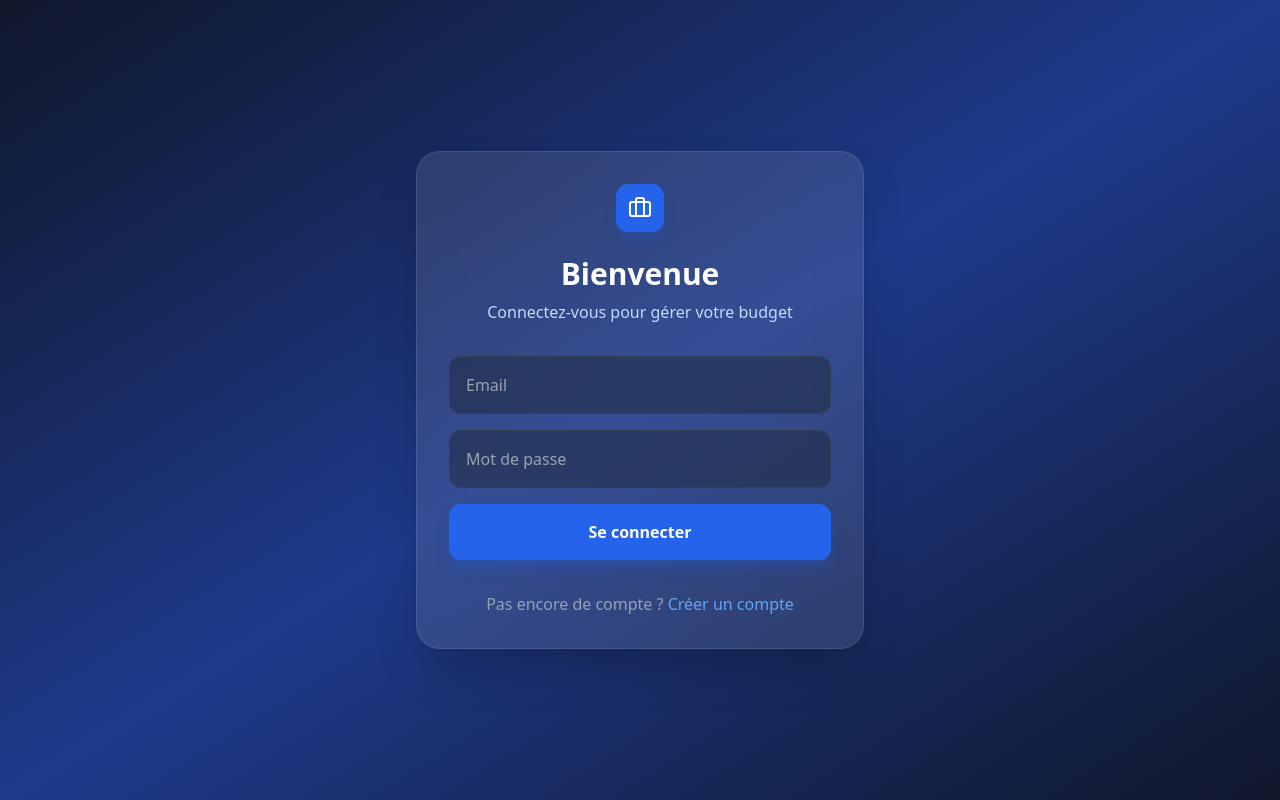
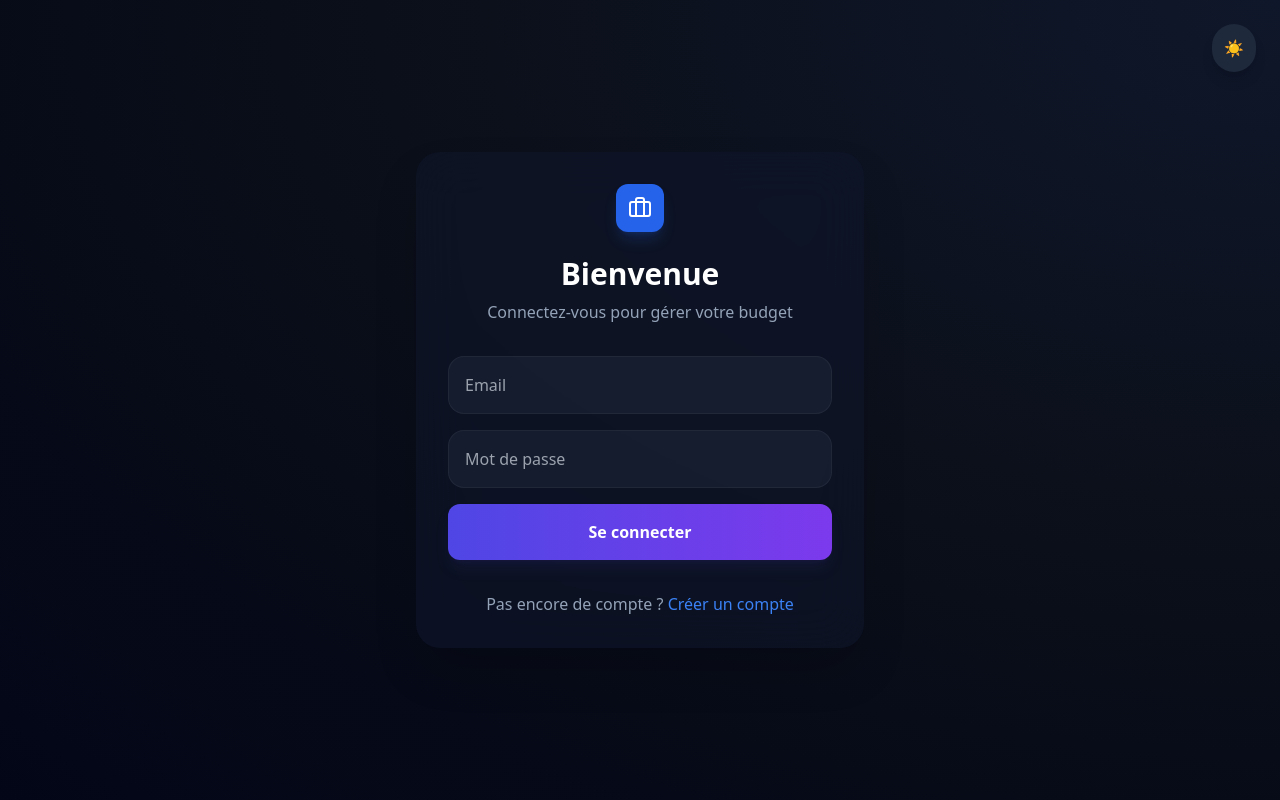
Before and after one commit to GARNIER-Emmanuel/Budget-Tracker, a React (Create React App) app: page / in a window 1280 px wide. Built offline with nearby package versions, Linux system fonts and the light colour scheme; no server answers.

Commit message:
fix: add build script for Render backend

```diff
--- a/package.json
+++ b/package.json
@@ -26,7 +26,7 @@
   },
   "scripts": {
     "start": "react-scripts start",
-    "build": "CI=false react-scripts build",
+    "build": "react-scripts build",
     "test": "react-scripts test",
     "eject": "react-scripts eject"
   },
--- a/src/App.js
+++ b/src/App.js
@@ -8,10 +8,20 @@ import { useAuth } from './context/AuthContext';
 export default function App() {
   const { user, loading } = useAuth();
   const [authMode, setAuthMode] = useState('login');
+  const [isDarkMode, setIsDarkMode] = useState(() => {
+    const saved = localStorage.getItem('nova_theme');
+    return saved ? JSON.parse(saved) : true;
+  });
+
+  const toggleTheme = () => {
+    const newVal = !isDarkMode;
+    setIsDarkMode(newVal);
+    localStorage.setItem('nova_theme', JSON.stringify(newVal));
+  };
 
   if (loading) {
     return (
-      <div className="h-screen flex items-center justify-center bg-slate-900 text-white">
+      <div className={`h-screen flex items-center justify-center ${isDarkMode ? 'bg-slate-900 text-white' : 'bg-slate-50 text-slate-800'}`}>
         <Loader2 className="animate-spin w-10 h-10" />
       </div>
     );
@@ -19,9 +29,9 @@ export default function App() {
 
   if (!user) {
     return authMode === 'login'
-      ? <Login onSwitch={() => setAuthMode('register')} />
-      : <Register onSwitch={() => setAuthMode('login')} />;
+      ? <Login onSwitch={() => setAuthMode('register')} isDarkMode={isDarkMode} toggleTheme={toggleTheme} />
+      : <Register onSwitch={() => setAuthMode('login')} isDarkMode={isDarkMode} toggleTheme={toggleTheme} />;
   }
 
-  return <Dashboard />;
+  return <Dashboard isDarkMode={isDarkMode} setIsDarkMode={setIsDarkMode} />;
 }
--- a/src/components/Auth/Login.js
+++ b/src/components/Auth/Login.js
@@ -1,13 +1,15 @@
 import React, { useState } from 'react';
 import { useAuth } from '../../context/AuthContext';
 import { Loader2, Briefcase } from 'lucide-react';
+import { getTheme } from '../../constants/theme';
 
-export default function Login({ onSwitch }) {
+export default function Login({ onSwitch, isDarkMode, toggleTheme }) {
     const { login } = useAuth();
     const [email, setEmail] = useState('');
     const [password, setPassword] = useState('');
     const [loading, setLoading] = useState(false);
     const [error, setError] = useState('');
+    const theme = getTheme(isDarkMode);
 
     const handleSubmit = async (e) => {
         e.preventDefault();
@@ -23,18 +25,27 @@ export default function Login({ onSwitch }) {
     };
 
     return (
-        <div className="min-h-screen flex items-center justify-center bg-gradient-to-br from-slate-900 via-blue-900 to-slate-900 p-4 font-sans">
-            <div className="w-full max-w-md bg-white/10 backdrop-blur-xl border border-white/10 p-8 rounded-3xl shadow-2xl">
+        <div className={`min-h-screen flex items-center justify-center ${theme.bg} p-4 font-sans transition-colors duration-300`}>
+            {/* Theme Toggle */}
+            <button
+                onClick={toggleTheme}
+                className={`absolute top-6 right-6 p-3 rounded-full shadow-lg transition-transform hover:scale-110 ${isDarkMode ? 'bg-slate-800 text-yellow-400' : 'bg-white text-slate-700'}`}
+                aria-label="Toggle Theme"
+            >
+                {isDarkMode ? '☀️' : '🌙'}
+            </button>
+
+            <div className={`w-full max-w-md ${theme.glass} p-8 rounded-3xl`}>
                 <div className="flex justify-center mb-6">
                     <div className="w-12 h-12 bg-blue-600 rounded-xl flex items-center justify-center text-white shadow-lg shadow-blue-600/20">
                         <Briefcase size={24} />
                     </div>
                 </div>
-                <h2 className="text-3xl font-bold text-center text-white mb-2">Bienvenue</h2>
-                <p className="text-blue-200 text-center mb-8">Connectez-vous pour gérer votre budget</p>
+                <h2 className={`text-3xl font-bold text-center mb-2 ${theme.textMain}`}>Bienvenue</h2>
+                <p className={`text-center mb-8 ${theme.textMuted}`}>Connectez-vous pour gérer votre budget</p>
 
                 {error && (
-                    <div className="bg-rose-500/10 border border-rose-500/20 text-rose-300 p-3 rounded-xl mb-4 text-sm text-center">
+                    <div className="bg-rose-500/10 border border-rose-500/20 text-rose-500 p-3 rounded-xl mb-4 text-sm text-center">
                         {error}
                     </div>
                 )}
@@ -44,7 +55,7 @@ export default function Login({ onSwitch }) {
                         <input
                             type="email"
                             placeholder="Email"
-                            className="w-full bg-slate-800/50 border border-slate-700 text-white rounded-xl p-4 outline-none focus:border-blue-500 transition-colors"
+                            className={`w-full p-4 outline-none transition-colors border ${theme.input}`}
                             value={email}
                             onChange={(e) => setEmail(e.target.value)}
                             required
@@ -54,7 +65,7 @@ export default function Login({ onSwitch }) {
                         <input
                             type="password"
                             placeholder="Mot de passe"
-                            className="w-full bg-slate-800/50 border border-slate-700 text-white rounded-xl p-4 outline-none focus:border-blue-500 transition-colors"
+                            className={`w-full p-4 outline-none transition-colors border ${theme.input} `}
                             value={password}
                             onChange={(e) => setPassword(e.target.value)}
                             required
@@ -63,16 +74,16 @@ export default function Login({ onSwitch }) {
                     <button
                         type="submit"
                         disabled={loading}
-                        className="w-full bg-blue-600 hover:bg-blue-500 text-white font-semibold py-4 rounded-xl transition-all shadow-lg shadow-blue-600/25 flex items-center justify-center"
+                        className={`w-full py-4 font-semibold transition-all flex items-center justify-center ${theme.buttonPrimary}`}
                     >
                         {loading ? <Loader2 className="animate-spin" /> : 'Se connecter'}
                     </button>
                 </form>
 
                 <div className="mt-8 text-center">
-                    <p className="text-slate-400">
+                    <p className={theme.textMuted}>
                         Pas encore de compte ?{' '}
-                        <button onClick={onSwitch} className="text-blue-400 hover:text-blue-300 font-medium transition-colors">
+                        <button onClick={onSwitch} className="text-blue-500 hover:text-blue-400 font-medium transition-colors">
                             Créer un compte
                         </button>
                     </p>
--- a/src/components/Auth/Register.js
+++ b/src/components/Auth/Register.js
@@ -1,14 +1,16 @@
 import React, { useState } from 'react';
 import { useAuth } from '../../context/AuthContext';
 import { Loader2, UserPlus } from 'lucide-react';
+import { getTheme } from '../../constants/theme';
 
-export default function Register({ onSwitch }) {
+export default function Register({ onSwitch, isDarkMode, toggleTheme }) {
     const { register } = useAuth();
     const [email, setEmail] = useState('');
     const [password, setPassword] = useState('');
     const [confirmPassword, setConfirmPassword] = useState('');
     const [loading, setLoading] = useState(false);
     const [error, setError] = useState('');
+    const theme = getTheme(isDarkMode);
 
     const handleSubmit = async (e) => {
         e.preventDefault();
@@ -27,18 +29,27 @@ export default function Register({ onSwitch }) {
     };
 
     return (
-        <div className="min-h-screen flex items-center justify-center bg-gradient-to-br from-slate-900 via-purple-900 to-slate-900 p-4 font-sans">
-            <div className="w-full max-w-md bg-white/10 backdrop-blur-xl border border-white/10 p-8 rounded-3xl shadow-2xl">
+        <div className={`min-h-screen flex items-center justify-center ${theme.bg} p-4 font-sans transition-colors duration-300`}>
+            {/* Theme Toggle */}
+            <button
+                onClick={toggleTheme}
+                className={`absolute top-6 right-6 p-3 rounded-full shadow-lg transition-transform hover:scale-110 ${isDarkMode ? 'bg-slate-800 text-yellow-400' : 'bg-white text-slate-700'}`}
+                aria-label="Toggle Theme"
+            >
+                {isDarkMode ? '☀️' : '🌙'}
+            </button>
+
+            <div className={`w-full max-w-md ${theme.glass} p-8 rounded-3xl`}>
                 <div className="flex justify-center mb-6">
                     <div className="w-12 h-12 bg-purple-600 rounded-xl flex items-center justify-center text-white shadow-lg shadow-purple-600/20">
                         <UserPlus size={24} />
                     </div>
                 </div>
-                <h2 className="text-3xl font-bold text-center text-white mb-2">Créer un compte</h2>
-                <p className="text-purple-200 text-center mb-8">Rejoignez NovaBudget gratuitement</p>
+                <h2 className={`text-3xl font-bold text-center mb-2 ${theme.textMain}`}>Créer un compte</h2>
+                <p className={`text-center mb-8 ${theme.textMuted}`}>Rejoignez NovaBudget gratuitement</p>
 
                 {error && (
-                    <div className="bg-rose-500/10 border border-rose-500/20 text-rose-300 p-3 rounded-xl mb-4 text-sm text-center">
+                    <div className="bg-rose-500/10 border border-rose-500/20 text-rose-500 p-3 rounded-xl mb-4 text-sm text-center">
                         {error}
                     </div>
                 )}
@@ -48,7 +59,7 @@ export default function Register({ onSwitch }) {
                         <input
                             type="email"
                             placeholder="Email"
-                            className="w-full bg-slate-800/50 border border-slate-700 text-white rounded-xl p-4 outline-none focus:border-purple-500 transition-colors"
+                            className={`w-full p-4 outline-none transition-colors border ${theme.input} focus:border-purple-500`}
                             value={email}
                             onChange={(e) => setEmail(e.target.value)}
                             required
@@ -58,7 +69,7 @@ export default function Register({ onSwitch }) {
                         <input
                             type="password"
                             placeholder="Mot de passe"
-                            className="w-full bg-slate-800/50 border border-slate-700 text-white rounded-xl p-4 outline-none focus:border-purple-500 transition-colors"
+                            className={`w-full p-4 outline-none transition-colors border ${theme.input} focus:border-purple-500`}
                             value={password}
                             onChange={(e) => setPassword(e.target.value)}
                             required
@@ -68,7 +79,7 @@ export default function Register({ onSwitch }) {
                         <input
                             type="password"
                             placeholder="Confirmer le mot de passe"
-                            className="w-full bg-slate-800/50 border border-slate-700 text-white rounded-xl p-4 outline-none focus:border-purple-500 transition-colors"
+                            className={`w-full p-4 outline-none transition-colors border ${theme.input} focus:border-purple-500`}
                             value={confirmPassword}
                             onChange={(e) => setConfirmPassword(e.target.value)}
                             required
@@ -77,16 +88,16 @@ export default function Register({ onSwitch }) {
                     <button
                         type="submit"
                         disabled={loading}
-                        className="w-full bg-purple-600 hover:bg-purple-500 text-white font-semibold py-4 rounded-xl transition-all shadow-lg shadow-purple-600/25 flex items-center justify-center"
+                        className={`w-full py-4 font-semibold transition-all flex items-center justify-center bg-purple-600 hover:bg-purple-500 text-white rounded-xl shadow-lg shadow-purple-600/25`}
                     >
                         {loading ? <Loader2 className="animate-spin" /> : "S'inscrire"}
                     </button>
                 </form>
 
                 <div className="mt-8 text-center">
-                    <p className="text-slate-400">
+                    <p className={theme.textMuted}>
                         Déjà un compte ?{' '}
-                        <button onClick={onSwitch} className="text-purple-400 hover:text-purple-300 font-medium transition-colors">
+                        <button onClick={onSwitch} className="text-purple-500 hover:text-purple-400 font-medium transition-colors">
                             Se connecter
                         </button>
                     </p>
--- a/src/components/Dashboard.js
+++ b/src/components/Dashboard.js
@@ -74,9 +74,9 @@ ChartJS.register(
   Filler
 );
 
-export default function Dashboard() {
+// --- MAIN COMPONENT ---
+export default function Dashboard({ isDarkMode, setIsDarkMode }) {
   const { user, token, logout } = useAuth();
-  // removed authMode state
 
   // --- États ---
   const [activeTab, setActiveTab] = useState('dashboard');
@@ -84,8 +84,10 @@ export default function Dashboard() {
   const [filterType, setFilterType] = useState('all');
 
   // API URL
-  // API URL
   const API_URL = process.env.REACT_APP_API_URL || `http://${window.location.hostname}:5000/api`;
+
+  // --- SOFT GLASS THEME ---
+  const theme = getTheme(isDarkMode);
 
   // State Definitions
   const [categories, setCategories] = useState([]);
@@ -95,18 +97,6 @@ export default function Dashboard() {
   const [recurringRules, setRecurringRules] = useState([]);
   const [isLoading, setIsLoading] = useState(true);
 
-  // Theme State
-  const [isDarkMode, setIsDarkMode] = useState(() => {
-    const saved = localStorage.getItem('nova_theme');
-    return saved ? JSON.parse(saved) : true;
-  });
-
-  useEffect(() => {
-    localStorage.setItem('nova_theme', JSON.stringify(isDarkMode));
-  }, [isDarkMode]);
-
-  // Fetch API Data
-  // Fetch API Data
   // API Helper
   const authFetch = async (endpoint, options = {}) => {
     const headers = {
@@ -749,8 +739,7 @@ export default function Dashboard() {
   const generateFinancialAdvice = generateRuleBasedAdvice;
   const generatePrediction = generateSimplePrediction;
 
-  // --- SOFT GLASS THEME ---
-  const theme = getTheme(isDarkMode);
+
 
   const SidebarItem = ({ id, icon: Icon, label }) => (
     <button onClick={() => { setActiveTab(id); }} className={`group flex items-center w-full space-x-3 px-5 py-3 rounded-2xl transition-all duration-200 ${activeTab === id ? (isDarkMode ? 'bg-blue-600/10 text-blue-400' : 'bg-blue-50 text-blue-600') : theme.textMuted} hover:bg-opacity-80`}>
```
Also changed, not shown: 1 other file (tests, documents, lock files or other folders).
